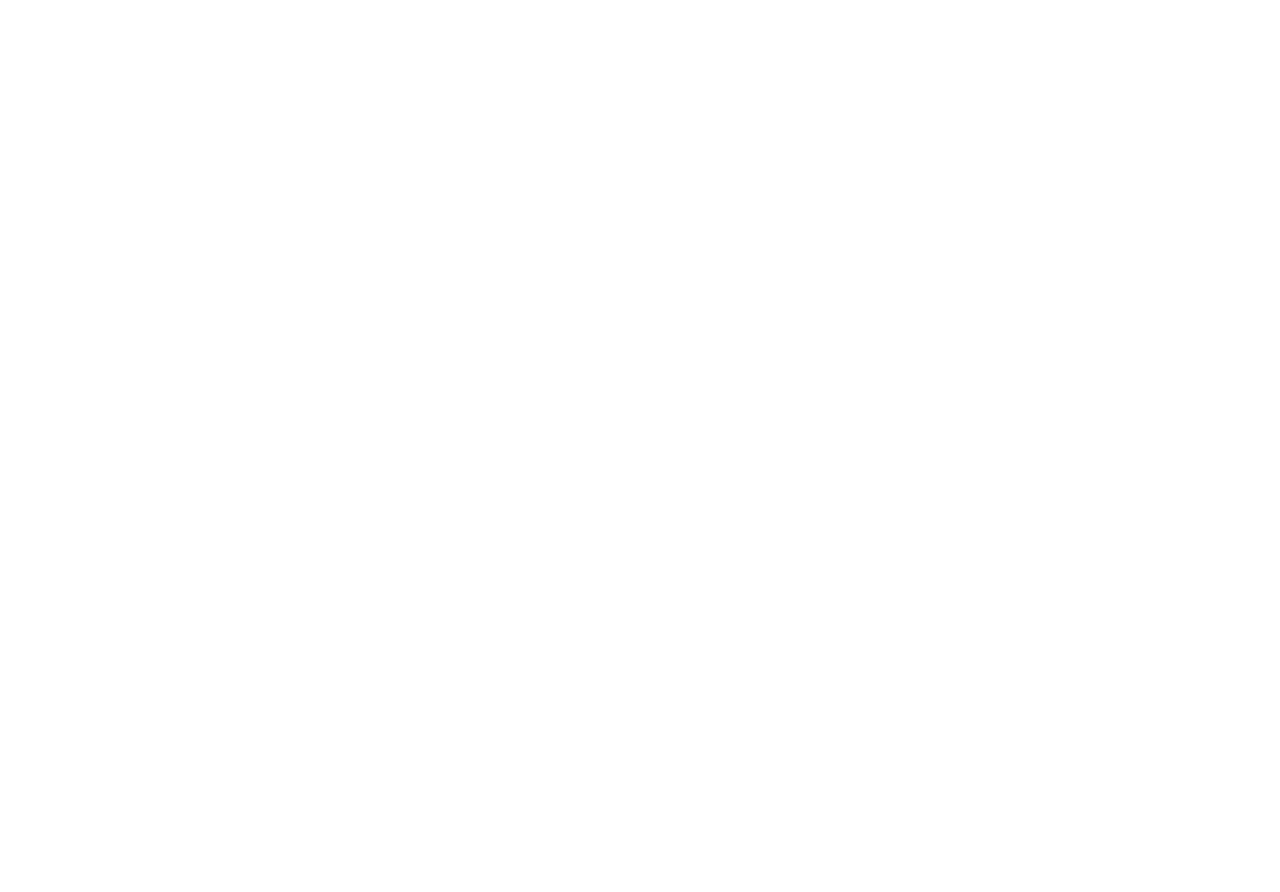
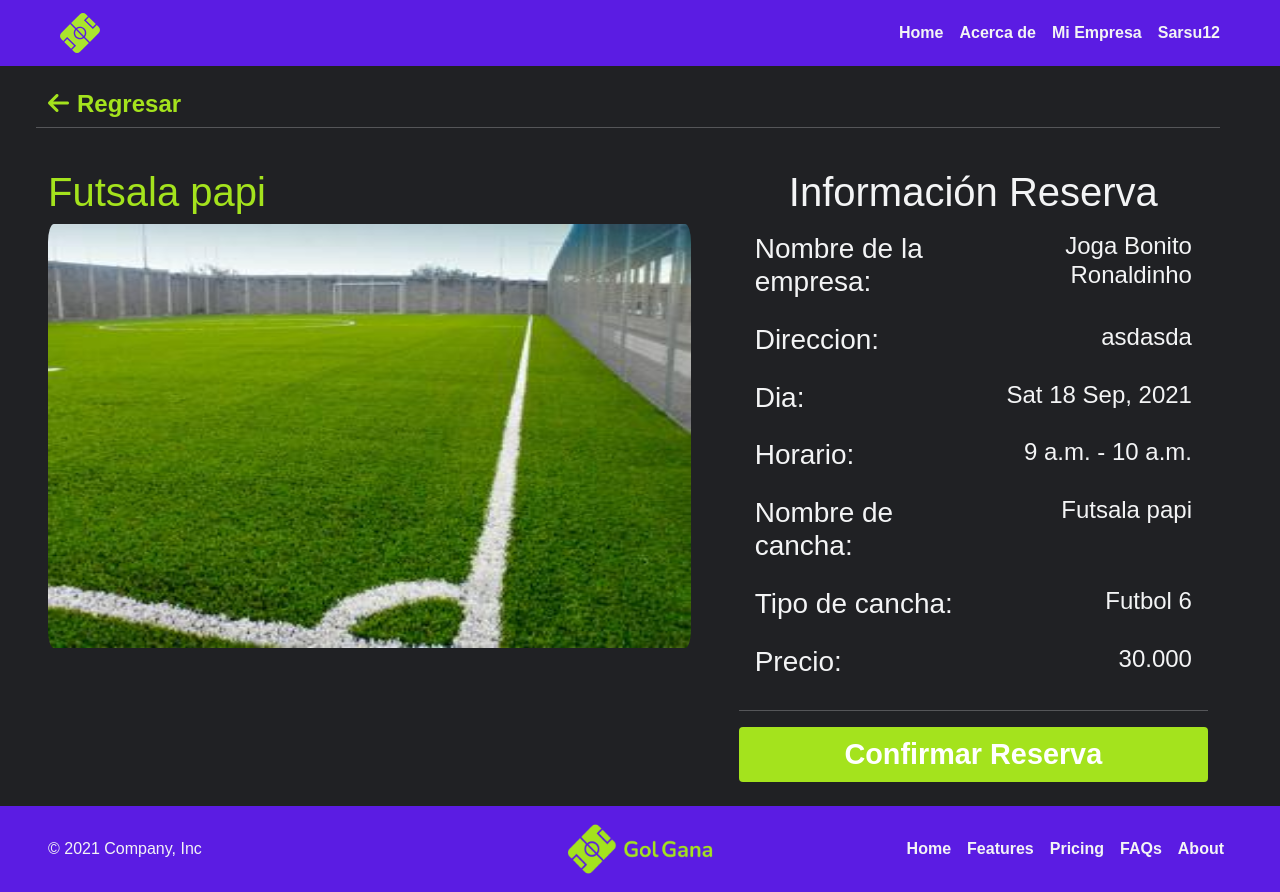
Before and after one commit to JuanTrujilloDev/GolGana, a Django app: a page that uses Desarrollo/GolGana/canchas/templates/detalle-reserva.html in a window 1280 px wide. Before the commit the page is empty. Before the commit the page ends 800 px from the top, so only its background shows below. Run offline with Django 3.2, Linux system fonts and the light colour scheme; a user stored in the database is signed in; data comes from the database, SQL or seed files in the repository; both versions use the stored data as it was after the commit; some libraries are stand-ins or nearby versions.

Commit message:
Detalle-Reserva, actualizacion de modelos y vistas canchas

```diff
--- /dev/null
+++ b/Desarrollo/GolGana/GolGana/static/GolGana/css/detalle-reserva.css
@@ -0,0 +1,74 @@
+/* Navbar */
+.navbar{
+    background-color: #5B1CE3 !important;
+}
+/* Section */
+.detalleReserva{
+    min-height: 90vh !important;
+}
+/* Contacto Cancha */
+.lineaLink{
+    width: 100% !important;
+    background: #f3f4f5 !important;
+}
+.contactCancha h1,h2{
+    color: #A4E31D !important;
+
+}
+.descripcionReserva h4{
+    font-weight: lighter !important;
+}
+
+
+/* Imagen Cancha */
+
+.imgReserva{
+    border-radius: 18px !important;
+    max-height: 53vh !important;
+    max-width: 100% !important;
+}
+
+/* Descripcion Reserva */
+
+.descripcionReserva{
+    border: none;
+    color: #f3f4f5 !important;
+    background: transparent !important;
+    background-color: transparent !important;
+}
+.confirmarReserva{
+    border: none !important;
+    background: #A4E31D !important;
+    text-decoration: none !important;
+    font-size: 1.8rem;
+    font-weight: bold;
+}
+.confirmarReserva:hover{
+    border: none !important;
+    background: #5B1CE3 !important;
+    text-decoration: none !important;
+}
+/* Footer */
+
+
+.footer{
+    background-color: #5B1CE3;
+    width: 100vw!important;
+}
+
+.footerIndex{
+    background-color: #5B1CE3;
+}
+
+.footerIndex img{
+    width: 9.5rem!important;
+}
+
+.footerIndex .nav-link:hover{
+    color:#A4E31D!important;
+    font-weight: bold;
+}
+
+.footerIndex .nav-link, .footerIndex p{
+    color:#f3f4f5!important;
+}
--- a/Desarrollo/GolGana/GolGana/static/GolGana/css/main.css
+++ b/Desarrollo/GolGana/GolGana/static/GolGana/css/main.css
@@ -73,12 +73,6 @@ html::-webkit-scrollbar {
     color: #A4E31D !important;
 }
 
-  .imgperfil{
-    max-width: 50px!important;
-    max-height: 30px!important;
-    border-radius: 50% !important;
-    margin-left:5px
-}
 
 @media (max-width:1000px){
 
--- a/Desarrollo/GolGana/GolGana/templates/GolGana/navegacion-index.html
+++ b/Desarrollo/GolGana/GolGana/templates/GolGana/navegacion-index.html
@@ -2,7 +2,7 @@
 {% load customtags %}
 
 <!--ESTO ES PARA TODO SOBRE LAS CANCHAS-->
-<nav class="navbar navIndex navbar-expand-lg navbar-light bg-light">
+<nav class="navbar navIndex navbar-expand-lg navbar-light bg-light px-5">
     <div class="container-fluid">
       <a class="navbar-brand" href="#"><img src="{% static 'GolGana/img/GolGana_6.svg' %}"style="max-width:40px;" onmouseover="this.src='{% static  'GolGana/img/soccerblanco.svg' %}'" onmouseout="this.src='{% static  'GolGana/img/GolGana_6.svg' %}'"></a>
       <button class="navbar-toggler" type="button" data-bs-toggle="collapse" data-bs-target="#navbarNav" aria-controls="navbarNav" aria-expanded="false" aria-label="Toggle navigation">
@@ -32,7 +32,7 @@
             <!--LINKS PARA EL CLIENTE-->
               {% if request.user|ver_group:"Cliente" %}
 
-              <li class="nav-item"><a class="nav-link" href="{% url 'user:edit-profile-cliente' request.user.perfilcliente.slug %}">{{request.user.username}} <img class="imgperfil" src="{{request.user.perfilcliente.image.url}}"></a></li>
+              <li class="nav-item"><a class="nav-link" href="{% url 'user:edit-profile-cliente' request.user.perfilcliente.slug %}">{{request.user.username}}</a></li>
 
                 <li class="nav-item">
                   <a class="nav-link" href="{% url 'home-next' %}">Reservar</a>
@@ -43,10 +43,9 @@
             {% elif request.user|ver_group:"Empresa" %}
              <li class="nav-item"><a class="nav-link" href="{% url 'detalle-cancha' request.user.perfilempresa.slug %}">Mi Empresa</a></li>
              <li class="nav-item"><a class="nav-link m-0 pe-0" href="{% url 'detalle-cancha' request.user.perfilempresa.slug %}">{{request.user.username}}</a></li>
-             <li class="nav-item"><a class="nav-link m-0 ps-1 text-start" href="#"><img class="imgperfil" src="{{request.user.perfilempresa.image.url}}"></a></li>
             <!--LINKS PARA EL MODERADOR-->
             {% elif request.user|ver_group:"Moderador" %}
-             <li class="nav-item"><a class="nav-link" href="#">{{request.user.username}}<img class="imgperfil" src="{{request.user.perfilmoderador.image.url}}"></a></li>
+             <li class="nav-item"><a class="nav-link" href="#">{{request.user.username}}</a></li>
 
               {% endif %}
 
--- a/Desarrollo/GolGana/canchas/models.py
+++ b/Desarrollo/GolGana/canchas/models.py
@@ -83,7 +83,7 @@ class Cancha(models.Model):
         super(Cancha, self).save(*args, **kwargs)
         self.slug = slugify(self.empresa.nombre) +"-" + slugify(self.pk)+ "-" + slugify(self.nombre)
         img = Image.open(self.image.path)
-        size = (300,300)
+        size = (600,300)
         thumb = img.resize(size)
         thumb.save(self.image.path)
         super(Cancha, self).save(*args, **kwargs)
--- a/Desarrollo/GolGana/canchas/templates/detalle-canchas.html
+++ b/Desarrollo/GolGana/canchas/templates/detalle-canchas.html
@@ -16,7 +16,7 @@
           <h2 class="mt-4">{{empresa.nombre}}</h2>
           <h3 class="descripcion">{{empresa.descripcion|linebreaks}}</h3>
         </div>
-        <div class="col-md-6 col-sm-12 col text-center"><img class="img-fluid" src="{{empresa.image.url}}" class="imgempresa"></div>
+        <div class="col-md-6 col-sm-12  text-center"><img class="img-fluid" src="{{empresa.image.url}}" class="imgempresa"></div>
     </div>
     <div class="row contactEmpresa mt-5 d-flex justify-content-around px-5">
       <div class="col-md-4 mb-3 text-md-strat text-sm-start">
--- a/Desarrollo/GolGana/canchas/templates/detalle-reserva.html
+++ b/Desarrollo/GolGana/canchas/templates/detalle-reserva.html
@@ -0,0 +1,101 @@
+{% extends 'GolGana/base.html' %}
+{% load static %}
+
+{% block css %}
+<link href="{% static 'GolGana/css/detalle-reserva.css' %}" rel="stylesheet">
+{% endblock %}
+
+{% block content %}
+{% include 'GolGana/navegacion-index.html' %}
+
+<section class="detalleReserva">
+
+
+
+    <div class="contactCancha row col-12 px-5">
+        <h4 class="linkhome text-start w-20 mt-4"><a style="text-decoration: none; color:#A4E31D;" href="{% url 'detalle-cancha' reserva.cancha.empresa.slug %}"><i class="fas fa-arrow-left me-2"></i>Regresar</a></h4>
+         <hr class="lineaLink">
+        <div class="col-md-7 col-sm-12 text-start mt-4 ">
+          <h1>{{reserva.cancha.nombre}}</h1>
+          <div class="row col-md-12">
+            <img src="{{reserva.cancha.image.url}}" class="imgReserva">
+          </div>
+        </div>
+
+        <div class="col-md-5 col-sm-12 text-center my-4">
+            <h1 style="color:#f3f4f5!important;">Información Reserva</h1>
+            <ul class="list-group">
+              <li class="list-group-item descripcionReserva">
+                <div class="row">
+
+                  <div class="col-md-6 text-start"><h3>Nombre de la empresa:</h3></div>
+                  <div class="col-md-6 text-end"><h4>{{reserva.cancha.empresa.nombre}}</h4></div>
+
+                </div>
+                </li>
+                <li class="list-group-item descripcionReserva">
+                  <div class="row">
+
+                    <div class="col-md-6 text-start"><h3>Direccion:</h3></div>
+                    <div class="col-md-6 text-end"><h4>{{reserva.cancha.empresa.direccion}}</h4></div>
+
+                  </div>
+                  </li>
+                <li class="list-group-item descripcionReserva">
+                <div class="row">
+
+                  <div class="col-md-6 text-start"><h3>Dia:</h3></div>
+                  <div class="col-md-6 text-end"><h4>{{reserva.date|date:"D d M, Y"}}</h4></div>
+
+                </div>
+                </li>
+
+                <li class="list-group-item descripcionReserva">
+                  <div class="row">
+
+                    <div class="col-md-6 text-start"><h3>Horario:</h3></div>
+                    <div class="col-md-6 text-end"><h4>{{reserva.date.time}} - {{hora_final.time}}</h4></div>
+
+                  </div>
+                  </li>
+
+                  <li class="list-group-item descripcionReserva">
+                    <div class="row">
+
+                      <div class="col-md-6 text-start"><h3>Nombre de cancha:</h3></div>
+                      <div class="col-md-6 text-end"><h4>{{reserva.cancha.nombre}}</h4></div>
+
+                    </div>
+                    </li>
+
+                    <li class="list-group-item descripcionReserva">
+                      <div class="row">
+
+                        <div class="col-md-6 text-start"><h3>Tipo de cancha:</h3></div>
+                        <div class="col-md-6 text-end"><h4>Futbol {{reserva.cancha.jugadores}}</h4></div>
+
+                      </div>
+                      </li>
+
+                      <li class="list-group-item descripcionReserva">
+                        <div class="row">
+
+                          <div class="col-md-6 text-start"><h3>Precio:</h3></div>
+                          <div class="col-md-6 text-end"><h4>30.000</h4></div>
+
+                        </div>
+                        </li>
+                <hr class="lineaLink">
+                <a class="btn btn-primary confirmarReserva" href="#">Confirmar Reserva</a>
+              </ul>
+        </div>
+    </div>
+
+
+
+
+
+</section>
+
+{% include 'GolGana/footer.html' %}
+{% endblock %}
--- a/Desarrollo/GolGana/canchas/views.py
+++ b/Desarrollo/GolGana/canchas/views.py
@@ -5,6 +5,7 @@ from django.contrib.auth.mixins import LoginRequiredMixin
 from django.views.generic.base import TemplateView
 from .models import Cancha, Empresa, Reserva
 from django.db.models import Q
+from datetime import timedelta
 
 # Create your views here.
 
@@ -23,6 +24,7 @@ class ListaEmpresas(LoginRequiredMixin, ListView):
                 queryset = self.get_queryset()
                 context['total'] = queryset.count()
                 context['query'] = query
+                context['tittle'] = "Lista de empresas"
                 return context
         return context
 
@@ -44,11 +46,22 @@ class DetalleEmpresa(LoginRequiredMixin, DetailView):
     #template de la vista
     #Aca se listan las canchas y sus horarios
 
+    def get_context_data(self, *args,  **kwargs):
+        context = super().get_context_data(*args, **kwargs)
+        context['tittle'] = "Empresa: " + self.object.slug
+        return context
+
 
 class DetalleReserva(LoginRequiredMixin, DetailView):
     model = Reserva
     #Toca traer tambien los datos de la cancha.
     template_name = 'detalle-reserva.html'
+
+    def get_context_data(self,  **kwargs):
+        context =  super().get_context_data(**kwargs)
+        context['hora_final'] = self.object.date + timedelta(hours=1)
+        context['tittle'] = "Reserva #: " + self.object.slug
+        return context
 
     def get(self, request, *args, **kwargs):
         ##ESTA VISTA SOLO LA PUEDEN VER LOS DUEÑOS DE LA EMPRESA Y EL USUARIO CLIENTE
```
Also changed, not shown: Desarrollo/GolGana/db.sqlite3, Desarrollo/GolGana/media/media/canchas/image/D_NQ_NP_735838-MCO31111286786_062019-O_-_copia_D5vsLHv.jpg, Desarrollo/GolGana/media/media/canchas/image/cancha1.jpeg (added), Desarrollo/GolGana/media/media/canchas/image/cancha1_Na9DQVu.jpeg (added).
